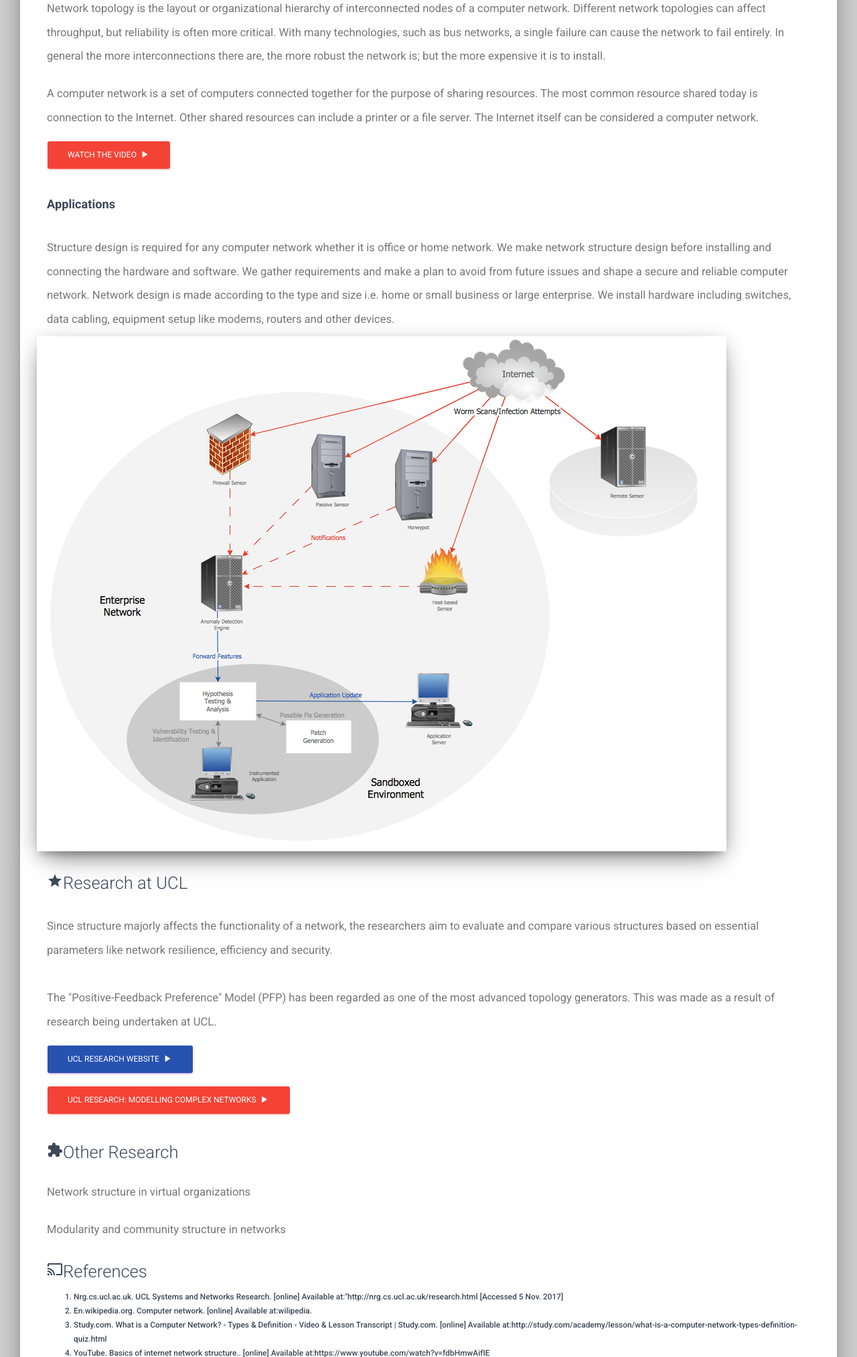
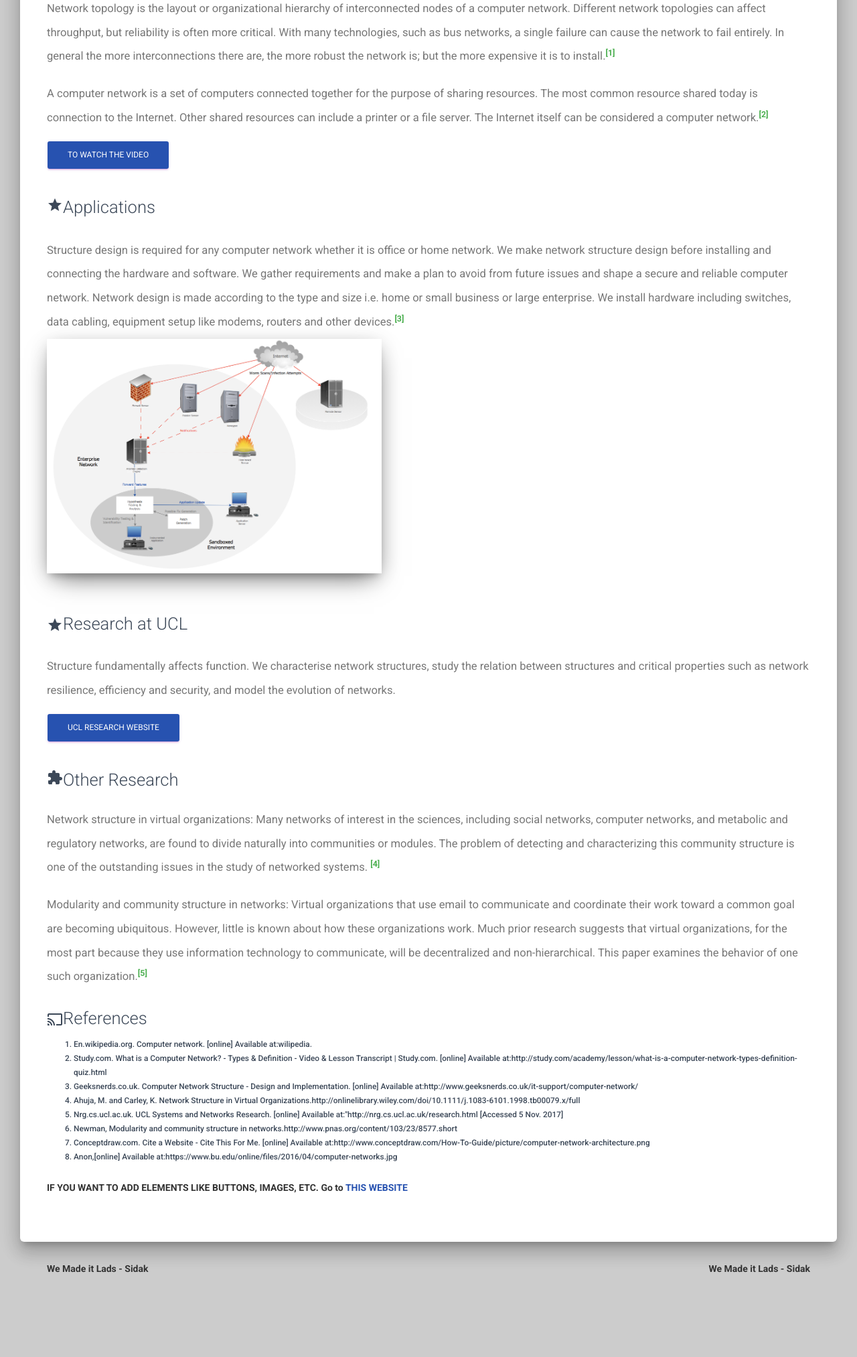
Before and after one commit to jitinder/ENGS101P_Group5_100gbps, a plain HTML site: page network-structure.html in a window 1280 px wide. Shown: the part 774-2800 px from the top of the page at 67% size. After the commit the page ends 2709 px from the top, so only its background shows below. Drawn offline with Linux system fonts and the light colour scheme.

Commit message:
Add files via upload

```diff
--- a/network-structure.html
+++ b/network-structure.html
@@ -49,29 +49,45 @@
 			<ul class="nav navbar-nav navbar-right">
 				<li>
 					<a href="network-structure.html" target="_blank">
-						<i class="material-icons">language</i> Network Structure
+						<i class="material-icons">language</i> Network Structure- Xiang
 					</a>
 				</li>
 				<li>
 					<a href="routing.html" target="_blank">
-						<i class="material-icons">call_split</i> Routing
+						<i class="material-icons">call_split</i> Routing - Alex
 					</a>
                 </li>
                 <li>
 					<a href="iot.html" target="_blank">
-						<i class="material-icons">important_devices</i> Internet Of Things
+						<i class="material-icons">important_devices</i> Internet Of Things - Zixuan
 					</a>
 				</li>
 				<li>
 					<a href="network-security.html" target="_blank">
-						<i class="material-icons">security</i> Network Security
+						<i class="material-icons">security</i> Network Security - Sidak
 					</a>
                 </li>
                 <li>
 					<a href="protocols.html" target="_blank">
-						<i class="material-icons">layers</i> Protocols
+						<i class="material-icons">layers</i> Protocols - Shiko
 					</a>
 				</li>
+				<!--li>
+					<a rel="tooltip" title="Follow us on Twitter" data-placement="bottom" href="https://twitter.com/CreativeTim" target="_blank" class="btn btn-white btn-simple btn-just-icon">
+						<i class="fa fa-twitter"></i>
+					</a>
+				</li>
+				<li>
+					<a rel="tooltip" title="Like us on Facebook" data-placement="bottom" href="https://www.facebook.com/CreativeTim" target="_blank" class="btn btn-white btn-simple btn-just-icon">
+						<i class="fa fa-facebook-square"></i>
+					</a>
+				</li>
+				<li>
+					<a rel="tooltip" title="Follow us on Instagram" data-placement="bottom" href="https://www.instagram.com/CreativeTimOfficial" target="_blank" class="btn btn-white btn-simple btn-just-icon">
+						<i class="fa fa-instagram"></i>
+					</a>
+				</li-->
+
 	    	</ul>
 	    </div>
 	</div>
@@ -101,48 +117,62 @@
 					<h3><i class="material-icons">pets</i>Introduction</h3>
 				</div>
 
-				<h3><small>Network topology is the layout or organizational hierarchy of interconnected nodes of a computer network. Different network topologies can affect throughput, but reliability is often more critical. With many technologies, such as bus networks, a single failure can cause the network to fail entirely. In general the more interconnections there are, the more robust the network is; but the more expensive it is to install.</small></h3>
-				<h3><small>A computer network is a set of computers connected together for the purpose of sharing resources. The most common resource shared today is connection to the Internet. Other shared resources can include a printer or a file server. The Internet itself can be considered a computer network.
+				<h3><small>Network topology is the layout or organizational hierarchy of interconnected nodes of a computer network. Different network topologies can affect throughput, but reliability is often more critical. With many technologies, such as bus networks, a single failure can cause the network to fail entirely. In general the more interconnections there are, the more robust the network is; but the more expensive it is to install.<a href="#ref"><b><sup class="text-success">[1]</sup></b></a></small></h3>
+				<h3><small>A computer network is a set of computers connected together for the purpose of sharing resources. The most common resource shared today is connection to the Internet. Other shared resources can include a printer or a file server. The Internet itself can be considered a computer network.<a href="#ref"><b><sup class="text-success">[2]</sup>
 				</small></h3>
 
 
-				<a href=" https://www.youtube.com/watch?v=fdbHmwAifIE" target="_blank"> <button class="btn btn-danger">Watch The Video <i class="material-icons">play_arrow</i></button></a>
-				<div class="title">
-				<h4> <b> Applications </b></h4>
-				</div>
-			 <h3><small> Structure design is required for any computer network whether it is office or home network. We make network structure design before installing and connecting the hardware and software. We gather requirements and make a plan to avoid from future issues and shape a secure and reliable computer network. Network design is made according to the type and size i.e. home or small business or large enterprise. We install hardware including switches, data cabling, equipment setup like modems, routers and other devices.</small></h3>
-				<div class = "row">
-					<img src="assets/img/presentation/wechat.png" alt="Structure image" class="img-raised">
-					</div>
+				<a href=" https://www.youtube.com/watch?v=fdbHmwAifIE" target="_blank"> <button class="btn btn-primary">To Watch The Video</button></a>
 
-				<div class="title">
-				<div><h3><i class="material-icons">star</i>Research at UCL</h3></div>
-				</div>
-					<h3><small> Since structure majorly affects the functionality of a network, the researchers aim to evaluate and compare various structures based on essential parameters like network resilience, efficiency and security.
-						<br><br>
-						The "Positive-Feedback Preference" Model (PFP) has been regarded as one of the most advanced topology generators. This was made as a result of research being undertaken at UCL.
-						</small></h3>
-						<a href="http://nrg.cs.ucl.ac.uk/research.html" target="_blank"><button class="btn btn-primary">UCL Research Website <i class="material-icons">play_arrow</i></button></a>
-					<br>
-					<a href="http://web4.cs.ucl.ac.uk/staff/s.zhou/wordpress/?page_id=15" target="_blank"><button class="btn btn-danger">UCL Research: Modelling Complex Networks <i class="material-icons">play_arrow</i></button></a>
+
+
+
+
+
+
+
+
+
 
 
 				<div class="title">
+				<h3><i class="material-icons">star</i>Applications </h3>
+				</div>
+			 <h3><small> Structure design is required for any computer network whether it is office or home network. We make network structure design before installing and connecting the hardware and software. We gather requirements and make a plan to avoid from future issues and shape a secure and reliable computer network. Network design is made according to the type and size i.e. home or small business or large enterprise. We install hardware including switches, data cabling, equipment setup like modems, routers and other devices.<a href="#ref"><b><sup class="text-success">[3]</sup></small></h3>
+				<div><img src="assets/img/presentation/wechat.png" alt="Structure image" class="img-raised" style="float:left;width:500px;height:350px;">
+					<br> </br> <br> </br> <br> </br> <br> </br> <br> </br> <br> </br> <br> </br> <br> </br> <br> </br>
+
+
+
+
+
+
+
+
+				      <div class="title">
+				<div><h3><i class="material-icons">star</i>Research at UCL</h3></div>
+				</div>
+					<h3><small>Structure fundamentally affects function. We characterise network structures, study the relation between structures and critical properties such as network resilience, efficiency and security, and model the evolution of networks.</small></h3>
+					<a href="http://nrg.cs.ucl.ac.uk/research.html" target="_blank"> <button class="btn btn-primary">UCL Research Website</button></a>
+
+				</div>
+
+				<div class="title">
 					<h3><i class="material-icons">extension</i>Other Research</h3>
-				<h3><small>Network structure in virtual organizations</small></h3>
-				<h3><small>	Modularity and community structure in networks</small></h3>
+				<h3><small>Network structure in virtual organizations: Many networks of interest in the sciences, including social networks, computer networks, and metabolic and regulatory networks, are found to divide naturally into communities or modules. The problem of detecting and characterizing this community structure is one of the outstanding issues in the study of networked systems. <a href="#ref"><b><sup class="text-success">[4]</sup>
+			    </small></h3>
+				<h3><small>	Modularity and community structure in networks: Virtual organizations that use email to communicate and coordinate their work toward a common goal are becoming ubiquitous. However, little is known about how these organizations work. Much prior research suggests that virtual organizations, for the most part because they use information technology to communicate, will be decentralized and non-hierarchical. This paper examines the behavior of one such organization.<a href="#ref"><b><sup class="text-success">[5]</sup></small></h3>
 				</div>
 
 					<div class="title">
 						<h3><i class="material-icons">cast</i>References</h3>
 						<h8><small>
 							<ol>
-								<li>Nrg.cs.ucl.ac.uk.  UCL Systems and Networks Research. [online] Available at:<a href="http://nrg.cs.ucl.ac.uk/research.html" target="_blank">"http://nrg.cs.ucl.ac.uk/research.html [Accessed 5 Nov. 2017]</a></li>
 								<li>En.wikipedia.org.  Computer network. [online] Available at:<a href="https://en.wikipedia.org/wiki/Computer_network#Network_structure" target="_blank">wilipedia</a>.</li>
 								<li>Study.com. What is a Computer Network? - Types & Definition - Video & Lesson Transcript | Study.com. [online] Available at:<a href="http://study.com/academy/lesson/what-is-a-computer-network-types-definition-quiz.html" target="_blank" >http://study.com/academy/lesson/what-is-a-computer-network-types-definition-quiz.html</a></li>
-								<li>YouTube. Basics of internet network structure.. [online] Available at:<a href= "https://www.youtube.com/watch?v=fdbHmwAifIE" target="_blank">https://www.youtube.com/watch?v=fdbHmwAifIE</a></li>
 								<li>Geeksnerds.co.uk. Computer Network Structure - Design and Implementation. [online] Available at:<a href="http://www.geeksnerds.co.uk/it-support/computer-network/" target="_blank">http://www.geeksnerds.co.uk/it-support/computer-network/</a></li>
 								<li>Ahuja, M. and Carley, K. Network Structure in Virtual Organizations.<a href="http://onlinelibrary.wiley.com/doi/10.1111/j.1083-6101.1998.tb00079.x/full" target="_blank">http://onlinelibrary.wiley.com/doi/10.1111/j.1083-6101.1998.tb00079.x/full</a></li>
+								<li>Nrg.cs.ucl.ac.uk.  UCL Systems and Networks Research. [online] Available at:<a href="http://nrg.cs.ucl.ac.uk/research.html" target="_blank">"http://nrg.cs.ucl.ac.uk/research.html [Accessed 5 Nov. 2017]</a></li>
 								<li>Newman, Modularity and community structure in networks.<a href="http://www.pnas.org/content/103/23/8577.short" target="_blank">http://www.pnas.org/content/103/23/8577.short</a></li>
 								<li>Conceptdraw.com. Cite a Website - Cite This For Me. [online] Available at:<a href= "http://www.conceptdraw.com/How-To-Guide/picture/computer-network-architecture.png" target="_blank">http://www.conceptdraw.com/How-To-Guide/picture/computer-network-architecture.png</a></li>
 								<li>Anon,[online] Available at:<a href= "https://www.bu.edu/online/files/2016/04/computer-networks.jpg" target="_blank">https://www.bu.edu/online/files/2016/04/computer-networks.jpg</a></li>
@@ -158,11 +188,38 @@
 	</div>
     <footer class="footer">
 	    <div class="container">
+	        <!--nav class="pull-left">
+	            <ul>
+					<li>
+						<a href="http://www.creative-tim.com">
+							Creative Tim
+						</a>
+					</li>
+					<li>
+						<a href="http://presentation.creative-tim.com">
+						   About Us
+						</a>
+					</li>
+					<li>
+						<a href="http://blog.creative-tim.com">
+						   Blog
+						</a>
+					</li>
+					<li>
+						<a href="http://www.creative-tim.com/license">
+							Licenses
+						</a>
+					</li>
+	            </ul>
+	        </nav-->
+	        <!--div class="copyright pull-right">
+	            &copy; 2016, made with <i class="material-icons">favorite</i> by Creative Tim for a better web.
+			</div-->
 			<div class="copyright pull-left">
-				Made by Team 5
+				We Made it Lads - Sidak
 			</div>
 			<div class="copyright pull-right">
-				For ENGS101P Challenge 1
+				We Made it Lads - Sidak
 			</div>
 	    </div>
 	</footer>
```
